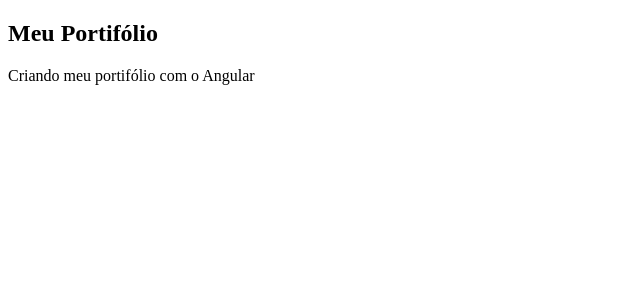
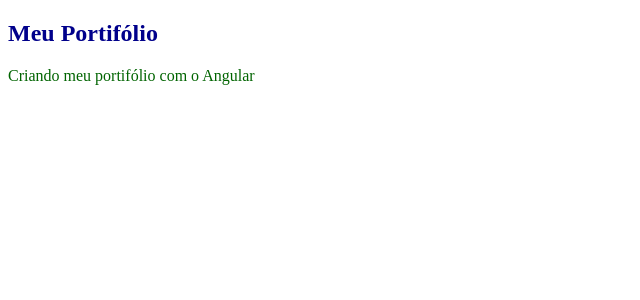
Before and after one commit to vicente-psp/vicente-psp.github.io, an Angular app: page / in a window 1280 px wide. Shown: the top 300 px of the page, without its empty margins (0-640 px from the left). Built offline with nearby package versions, Linux system fonts and the light colour scheme.

Commit message:
style: update colors

```diff
--- a/src/app/app.component.sass
+++ b/src/app/app.component.sass
@@ -0,0 +1,5 @@
+h2
+  color: darkblue
+
+p
+  color: darkgreen
--- a/src/index.html
+++ b/src/index.html
@@ -2,7 +2,7 @@
 <html lang="en">
 <head>
   <meta charset="utf-8">
-  <title>VicentePspGithubIo</title>
+  <title>Vicente Silva</title>
   <base href="/">
   <meta name="viewport" content="width=device-width, initial-scale=1">
   <link rel="icon" type="image/x-icon" href="favicon.ico">
```
Also changed, not shown: 2 other files (tests, documents, lock files or other folders).
